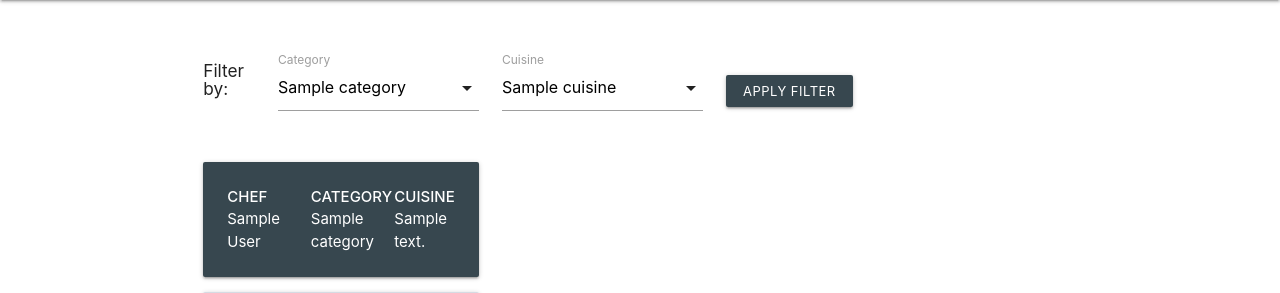
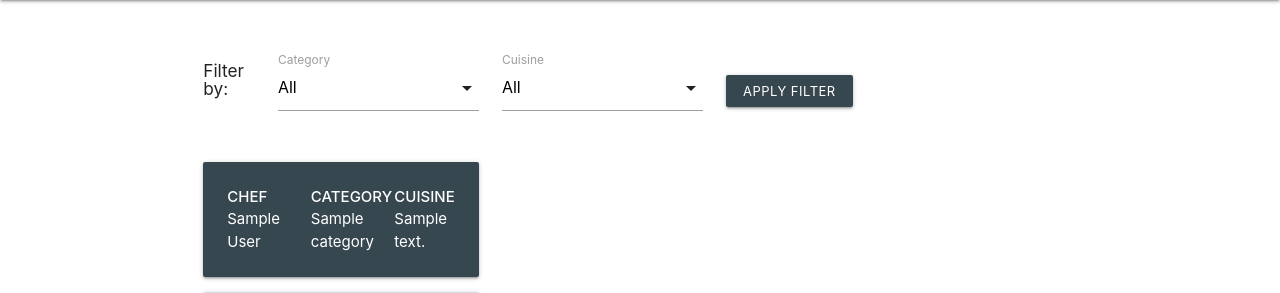
Before and after one commit to wickyakloe/Online-Cookbook, a Flask app: page /recipe/filter in a window 1280 px wide. Shown: the part 64-357 px from the top of the page. Run offline with Flask 2, Linux system fonts and the light colour scheme; grey boxes marked "Sample" are stand-in pictures; a database or web service that is not in the repository returns one stand-in record (values such as "Sample title"); some libraries are stand-ins or nearby versions.

Commit message:
Add All to filter and update the filter function

```diff
--- a/app.py
+++ b/app.py
@@ -295,17 +295,17 @@ def filter():
     cuisines = mongo.db.cuisine.find()
     category = request.args.get("category")
     cuisine = request.args.get("cuisine")
-    if category != "Any" and cuisine == "Any":
+    if category != "All" and cuisine == "All":
         filter_category = recipes.find({"category": category})
         return render_template("index.html", recipes=filter_category,
                                categories=categories, cuisines=cuisines)
 
-    if cuisine != "Any" and category == "Any":
+    if cuisine != "All" and category == "All":
         filter_cuisine = recipes.find({"cuisine": cuisine})
         return render_template("index.html", recipes=filter_cuisine,
                                categories=categories, cuisines=cuisines)
 
-    if cuisine != "Any" and category != "Any":
+    if cuisine != "All" and category != "All":
         filter_cuisine = recipes.find({"category": category,
                                        "cuisine": cuisine})
         return render_template("index.html", recipes=filter_cuisine,
--- a/templates/index.html
+++ b/templates/index.html
@@ -7,16 +7,18 @@
         </div>
         <div class="input-field col s3">
             <select name="category" id="category">
+            <option value="All" selected>All</option>
             {% for cat in categories %}
-            <option value="{{cat.name}}" {{'selected' if cat.name == 'Any'}}>{{cat.name}}</option>
+            <option value="{{cat.name}}">{{cat.name}}</option>
             {% endfor %}
             </select>
             <label>Category</label>
         </div>
         <div class="input-field col s3">
             <select name="cuisine" id="cuisine">
+            <option value="All" selected>All</option>
             {% for cuisine in cuisines %}
-            <option value="{{cuisine.name}}" {{'selected' if cuisine.name == 'Any'}}>{{cuisine.name}}</option>
+            <option value="{{cuisine.name}}">{{cuisine.name}}</option>
             {% endfor %}
             </select>
             <label>Cuisine</label>
```
